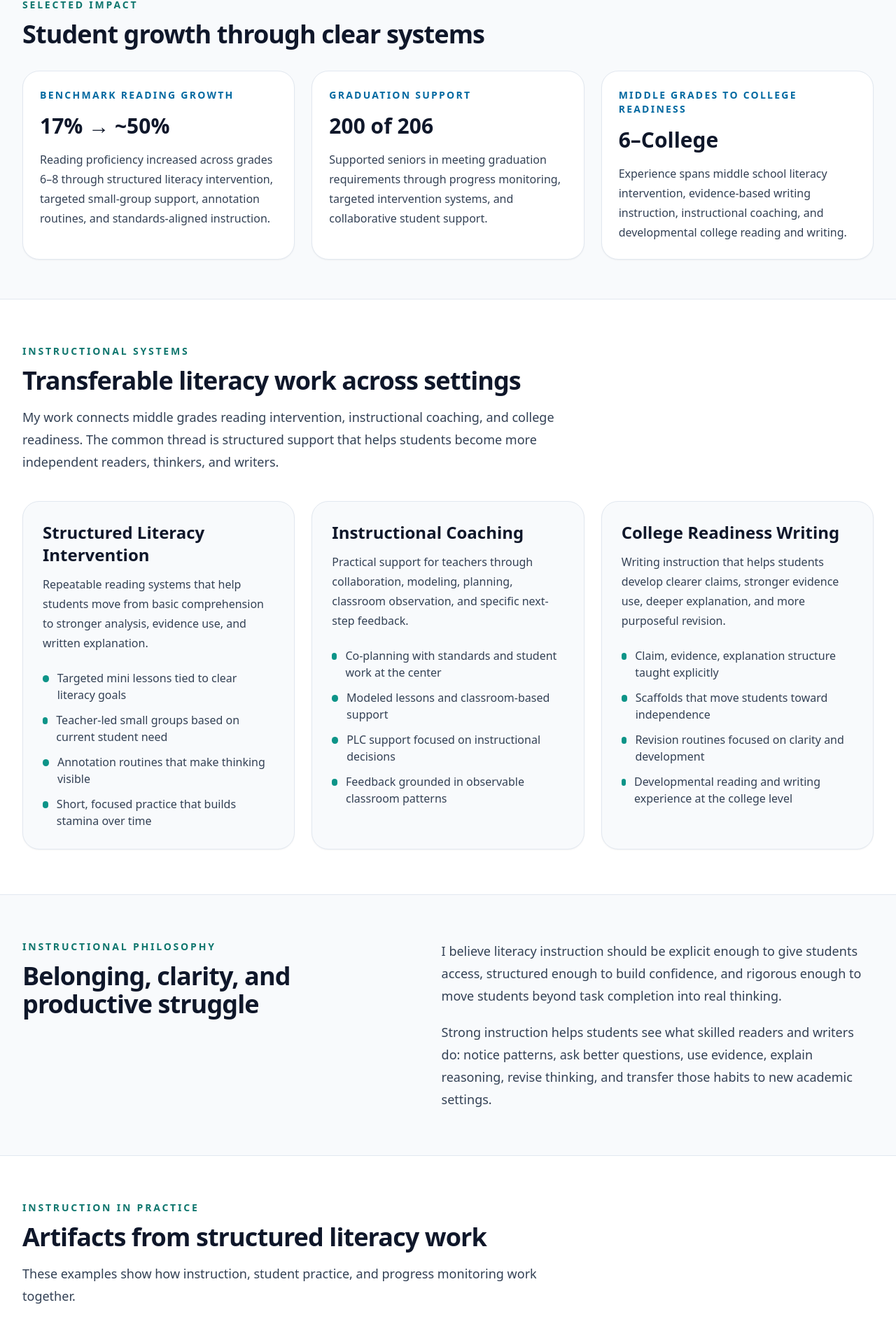
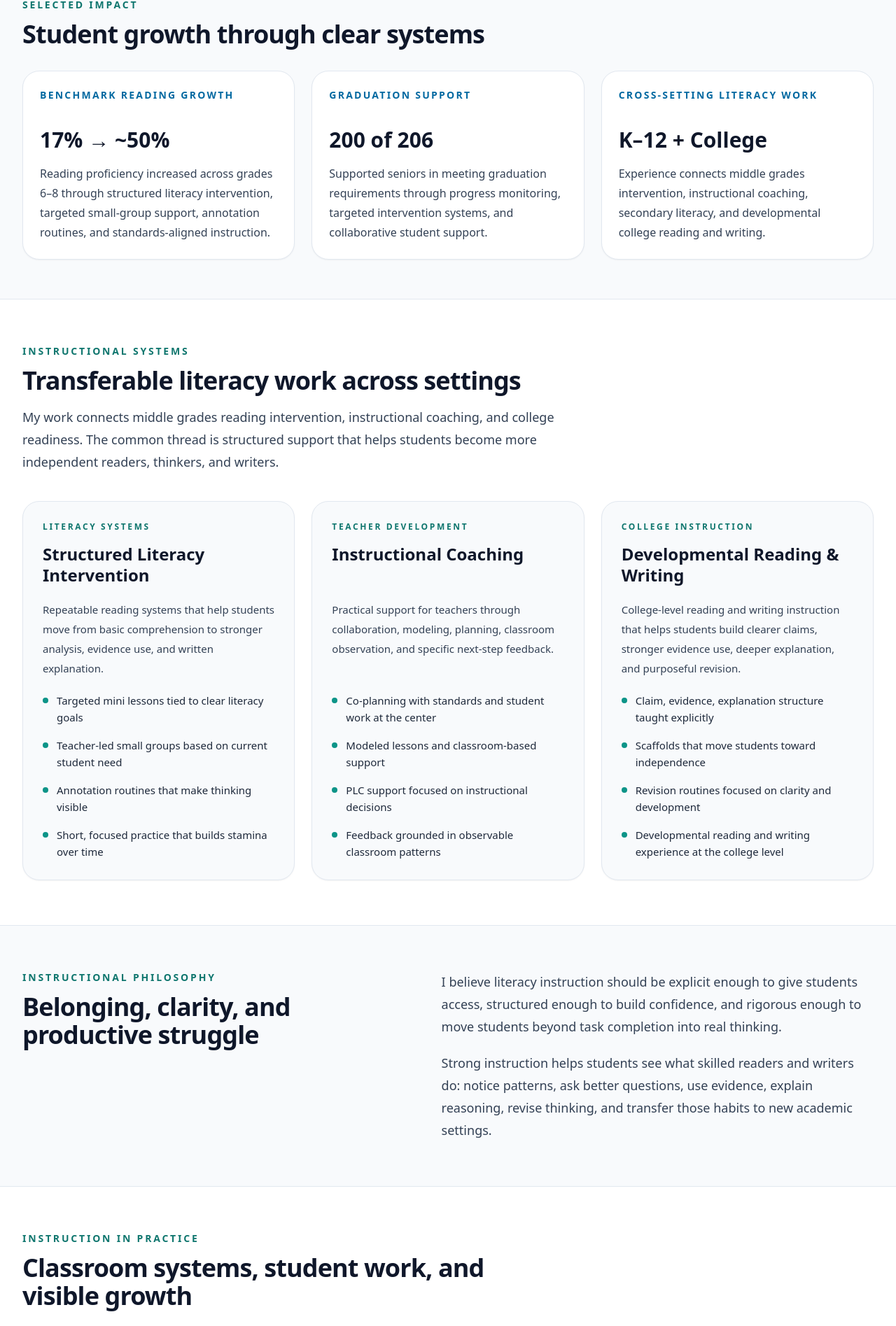
Before and after one commit to profscott311/mrscott-vitae, a Next.js app: page / in a window 1280 px wide. Shown: the part 839-2734 px from the top of the page at 70% size. Built offline with nearby package versions, Linux system fonts and the light colour scheme.

Commit message:
Refactor literacy content and update layout structure

```diff
--- a/app/page.jsx
+++ b/app/page.jsx
@@ -14,15 +14,16 @@ const impactResults = [
       "Supported seniors in meeting graduation requirements through progress monitoring, targeted intervention systems, and collaborative student support.",
   },
   {
-    title: "Middle Grades to College Readiness",
-    value: "6–College",
+    title: "Cross-Setting Literacy Work",
+    value: "K–12 + College",
     detail:
-      "Experience spans middle school literacy intervention, evidence-based writing instruction, instructional coaching, and developmental college reading and writing.",
+      "Experience connects middle grades intervention, instructional coaching, secondary literacy, and developmental college reading and writing.",
   },
 ];
 
 const coreSystems = [
   {
+    eyebrow: "LITERACY SYSTEMS",
     title: "Structured Literacy Intervention",
     description:
       "Repeatable reading systems that help students move from basic comprehension to stronger analysis, evidence use, and written explanation.",
@@ -34,6 +35,7 @@ const coreSystems = [
     ],
   },
   {
+    eyebrow: "TEACHER DEVELOPMENT",
     title: "Instructional Coaching",
     description:
       "Practical support for teachers through collaboration, modeling, planning, classroom observation, and specific next-step feedback.",
@@ -45,9 +47,10 @@ const coreSystems = [
     ],
   },
   {
-    title: "College Readiness Writing",
+    eyebrow: "COLLEGE INSTRUCTION",
+    title: "Developmental Reading & Writing",
     description:
-      "Writing instruction that helps students develop clearer claims, stronger evidence use, deeper explanation, and more purposeful revision.",
+      "College-level reading and writing instruction that helps students build clearer claims, stronger evidence use, deeper explanation, and purposeful revision.",
     items: [
       "Claim, evidence, explanation structure taught explicitly",
       "Scaffolds that move students toward independence",
@@ -59,6 +62,22 @@ const coreSystems = [
 
 const practiceArtifacts = [
   {
+    title: "Classroom Rotation Model",
+    src: "/layout.png",
+    alt: "Classroom layout showing a literacy rotation model",
+    caption:
+      "Structured rotations create space for teacher-led small groups, independent practice, and targeted support.",
+    objectPosition: "center center",
+  },
+  {
+    title: "Student Work in Progress",
+    src: "/Student-work.jpg",
+    alt: "Student work from a literacy classroom activity",
+    caption:
+      "Student work samples make comprehension, annotation, and written thinking visible.",
+    objectPosition: "center center",
+  },
+  {
     title: "Progress Monitoring",
     src: "/tracker.jpg",
     alt: "Classroom literacy benchmark tracker showing student progress levels",
@@ -66,6 +85,9 @@ const practiceArtifacts = [
       "Students track performance over time, making growth visible and strengthening ownership.",
     objectPosition: "left top",
   },
+];
+
+const additionalArtifacts = [
   {
     title: "Targeted Reading Practice",
     src: "/work-sample-1.jpg",
@@ -81,6 +103,14 @@ const practiceArtifacts = [
     caption:
       "Writing frames help students move from short answers to clearer, developed explanations.",
     objectPosition: "center top",
+  },
+  {
+    title: "Instructional Support",
+    src: "/coaching.jpg",
+    alt: "Instructional coaching and classroom support visual",
+    caption:
+      "Coaching work connects planning, modeling, classroom evidence, and practical next steps.",
+    objectPosition: "center center",
   },
 ];
 
@@ -138,10 +168,10 @@ export default function HomePage() {
                 </a>
 
                 <a
-                  href="#instructional-systems"
+                  href="#instruction-in-practice"
                   className="rounded-2xl border border-teal-300/30 px-6 py-3 text-sm font-semibold text-teal-200 transition hover:bg-teal-300/10"
                 >
-                  Instructional Systems
+                  See Classroom Systems
                 </a>
               </div>
 
@@ -195,7 +225,7 @@ export default function HomePage() {
                 key={item.title}
                 className="rounded-3xl border border-slate-200 bg-white p-6 shadow-sm"
               >
-                <p className="text-sm font-semibold uppercase tracking-[0.16em] text-sky-700">
+                <p className="min-h-[40px] text-sm font-semibold uppercase tracking-[0.16em] text-sky-700">
                   {item.title}
                 </p>
                 <p className="mt-4 text-3xl font-bold text-slate-900">
@@ -231,16 +261,22 @@ export default function HomePage() {
                 key={system.title}
                 className="rounded-3xl border border-slate-200 bg-slate-50 p-7 shadow-sm"
               >
-                <h3 className="text-2xl font-bold text-slate-900">
+                <p className="mb-4 text-xs font-bold uppercase tracking-[0.22em] text-teal-700">
+                  {system.eyebrow}
+                </p>
+
+                <h3 className="min-h-[64px] text-2xl font-bold leading-tight text-slate-900">
                   {system.title}
                 </h3>
-                <p className="mt-3 leading-7 text-slate-700">
+
+                <p className="mt-4 min-h-[112px] text-[15px] leading-7 text-slate-700">
                   {system.description}
                 </p>
-                <ul className="mt-6 space-y-3 text-slate-700">
+
+                <ul className="mt-5 space-y-4 text-[15px] leading-6 text-slate-800">
                   {system.items.map((item) => (
                     <li key={item} className="flex gap-3">
-                      <span className="mt-2 h-2.5 w-2.5 rounded-full bg-teal-600" />
+                      <span className="mt-2 h-2 w-2 shrink-0 rounded-full bg-teal-600" />
                       <span>{item}</span>
                     </li>
                   ))}
@@ -288,11 +324,12 @@ export default function HomePage() {
               Instruction in Practice
             </p>
             <h2 className="text-3xl font-bold tracking-tight text-slate-900 sm:text-4xl">
-              Artifacts from structured literacy work
+              Classroom systems, student work, and visible growth
             </h2>
             <p className="mt-4 text-lg leading-8 text-slate-700">
-              These examples show how instruction, student practice, and
-              progress monitoring work together.
+              These artifacts give hiring teams something concrete to see:
+              structured routines, student-facing systems, and evidence of how
+              literacy instruction operates in practice.
             </p>
           </div>
 
@@ -302,7 +339,36 @@ export default function HomePage() {
                 key={item.title}
                 className="group overflow-hidden rounded-3xl border border-slate-200 bg-white shadow-sm transition duration-300 hover:-translate-y-1 hover:shadow-lg"
               >
-                <div className="relative h-[260px] w-full overflow-hidden bg-slate-100">
+                <div className="relative h-[275px] w-full overflow-hidden bg-slate-100">
+                  <Image
+                    src={item.src}
+                    alt={item.alt}
+                    fill
+                    className="object-cover transition duration-500 group-hover:scale-[1.02]"
+                    style={{ objectPosition: item.objectPosition }}
+                  />
+                  <div className="absolute inset-x-0 bottom-0 h-24 bg-gradient-to-t from-slate-900/35 to-transparent" />
+                </div>
+
+                <div className="p-6">
+                  <h3 className="text-xl font-semibold text-slate-900">
+                    {item.title}
+                  </h3>
+                  <p className="mt-3 leading-7 text-slate-700">
+                    {item.caption}
+                  </p>
+                </div>
+              </article>
+            ))}
+          </div>
+
+          <div className="mt-8 grid gap-8 md:grid-cols-3">
+            {additionalArtifacts.map((item) => (
+              <article
+                key={item.title}
+                className="group overflow-hidden rounded-3xl border border-slate-200 bg-white shadow-sm transition duration-300 hover:-translate-y-1 hover:shadow-lg"
+              >
+                <div className="relative h-[250px] w-full overflow-hidden bg-slate-100">
                   <Image
                     src={item.src}
                     alt={item.alt}
@@ -327,7 +393,40 @@ export default function HomePage() {
         </div>
       </section>
 
-      <section className="border-t border-slate-200 bg-slate-50">
+      <section className="border-y border-slate-200 bg-slate-50">
+        <div className="mx-auto max-w-7xl px-6 py-16 lg:px-8">
+          <div className="grid gap-10 lg:grid-cols-[0.9fr_1.1fr] lg:items-center">
+            <div>
+              <p className="mb-3 text-sm font-semibold uppercase tracking-[0.2em] text-teal-700">
+                Reading Rotations
+              </p>
+              <h2 className="text-3xl font-bold tracking-tight text-slate-900 sm:text-4xl">
+                Small-group instruction built into the classroom design
+              </h2>
+              <p className="mt-4 text-lg leading-8 text-slate-700">
+                My classroom systems are designed so students can rotate through
+                teacher-led instruction, independent reading work, digital
+                practice, and collaborative tasks without losing the purpose of
+                the lesson.
+              </p>
+            </div>
+
+            <div className="overflow-hidden rounded-3xl border border-slate-200 bg-white p-3 shadow-sm">
+              <div className="relative aspect-[16/10] overflow-hidden rounded-2xl bg-slate-100">
+                <Image
+                  src="/layout.png"
+                  alt="Classroom rotation layout model"
+                  fill
+                  className="object-cover"
+                  style={{ objectPosition: "center center" }}
+                />
+              </div>
+            </div>
+          </div>
+        </div>
+      </section>
+
+      <section className="border-t border-slate-200 bg-white">
         <div className="mx-auto max-w-7xl px-6 py-16 lg:px-8">
           <div className="grid gap-10 lg:grid-cols-[1fr_1fr]">
             <div>
@@ -345,7 +444,7 @@ export default function HomePage() {
             </div>
 
             <div className="grid gap-4 sm:grid-cols-3">
-              <div className="rounded-3xl border border-teal-200 bg-white p-6 shadow-sm">
+              <div className="rounded-3xl border border-teal-200 bg-slate-50 p-6 shadow-sm">
                 <h3 className="text-lg font-bold text-slate-900">
                   North Carolina
                 </h3>
@@ -356,7 +455,7 @@ export default function HomePage() {
                 </ul>
               </div>
 
-              <div className="rounded-3xl border border-sky-200 bg-white p-6 shadow-sm">
+              <div className="rounded-3xl border border-sky-200 bg-slate-50 p-6 shadow-sm">
                 <h3 className="text-lg font-bold text-slate-900">Florida</h3>
                 <ul className="mt-4 space-y-3 text-slate-700">
                   {certifications.florida.map((item) => (
@@ -365,7 +464,7 @@ export default function HomePage() {
                 </ul>
               </div>
 
-              <div className="rounded-3xl border border-violet-200 bg-white p-6 shadow-sm">
+              <div className="rounded-3xl border border-violet-200 bg-slate-50 p-6 shadow-sm">
                 <h3 className="text-lg font-bold text-slate-900">Missouri</h3>
                 <ul className="mt-4 space-y-3 text-slate-700">
                   {certifications.missouri.map((item) => (
```
